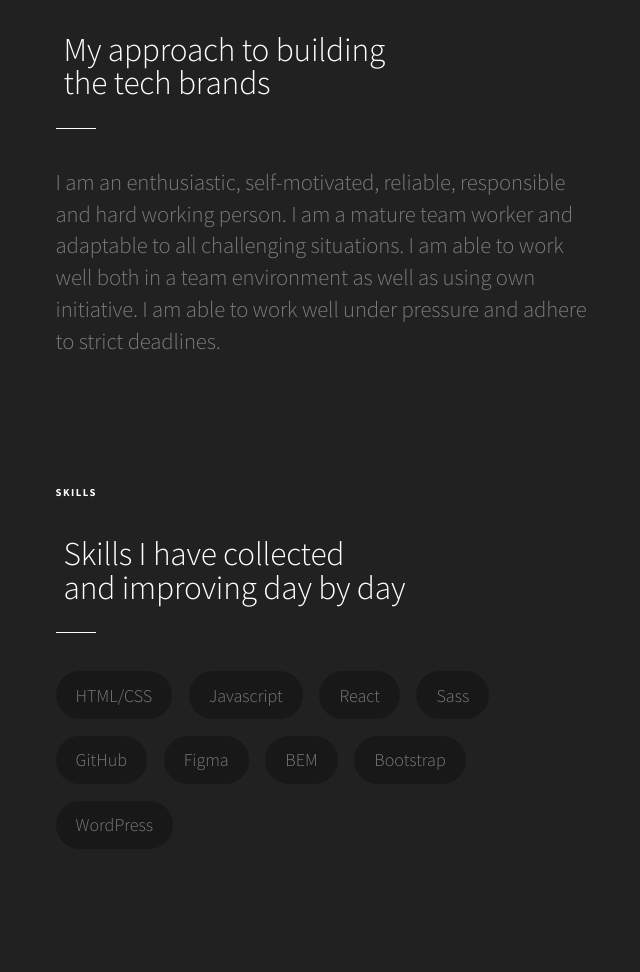
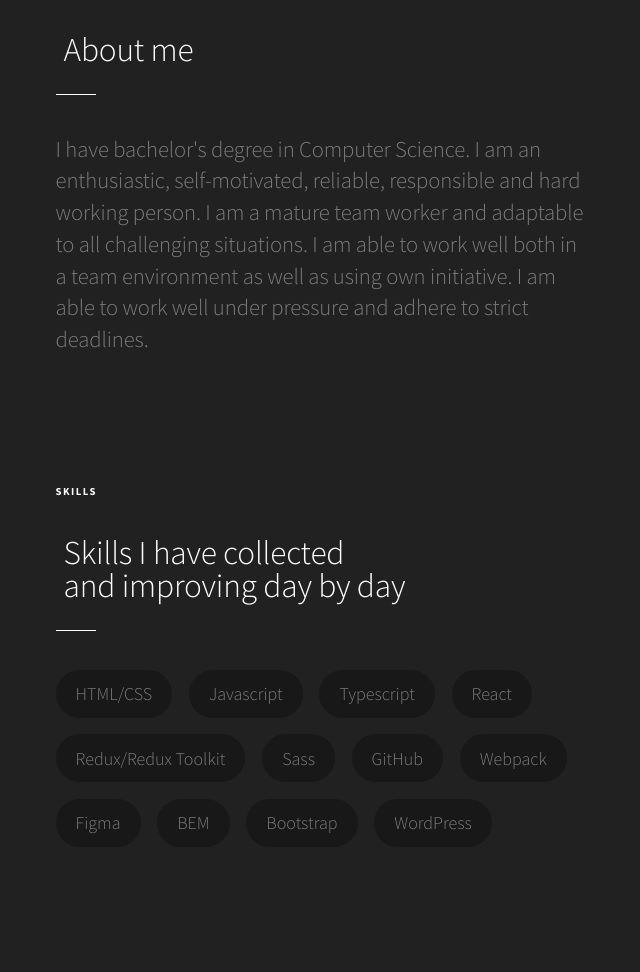
Before and after one commit to nazimajumaniyazova/nazimajumaniyazova.github.io, a plain HTML site: page index.html in a window 1280 px wide. Shown: the part 880-1852 px from the top of the page, without its empty margins (566-1206 px from the left). Drawn offline with nearby package versions, Linux system fonts and the light colour scheme.

Commit message:
fix: fix minor issues

```diff
--- a/index.html
+++ b/index.html
@@ -106,9 +106,10 @@
               </section>
               <section class="about" id="about">
                   <span class="section-name">about</span>
-                  <h2 class="about__title">My approach to building <br/> the tech brands</h2>
+                  <h2 class="about__title">About me </h2>
                   <span class="decor-line"></span>
-                  <p class="about__text">I am an enthusiastic, self-motivated, reliable, responsible and hard working person. I am a mature team worker and adaptable to all challenging situations. I am able to work well both in a team environment as well as using own initiative.
+                  <p class="about__text">I have bachelor's degree in Computer Science. I am an enthusiastic, self-motivated, reliable, responsible and hard working person.
+                     I am a mature team worker and adaptable to all challenging situations. I am able to work well both in a team environment as well as using own initiative.
                       I am able to work well under pressure and adhere to strict deadlines.</p>
               </section>
               <section class="skills" id="skills">
@@ -123,13 +124,22 @@
                           <span class="skills-list__name">Javascript</span>
                       </li>
                       <li class="skills-list__item">
+                        <span class="skills-list__name">Typescript</span>
+                    </li>
+                      <li class="skills-list__item">
                         <span class="skills-list__name">React</span>
                       </li>
+                      <li class="skills-list__item">
+                        <span class="skills-list__name">Redux/Redux Toolkit</span>
+                    </li>
                       <li class="skills-list__item">
                         <span class="skills-list__name">Sass</span>
                       </li>
                       <li class="skills-list__item">
                         <span class="skills-list__name">GitHub</span>
+                      </li>
+                      <li class="skills-list__item">
+                        <span class="skills-list__name">Webpack</span>
                       </li>
                       <li class="skills-list__item">
                         <span class="skills-list__name">Figma</span>
@@ -218,6 +228,7 @@
     <script src="./src/js/burger.js"></script>
     <script src="./src/js/provoke-scroll.js"></script>
     <script src="./src/js/download-cv.js"></script>
+    <script src="./src/js/scroll-reveal.js"></script>
 </body>
 
 </html>
--- /dev/null
+++ b/src/js/scroll-reveal.js
@@ -0,0 +1,13 @@
+const mainItems = document.querySelectorAll('.main section');
+
+ScrollReveal({
+  reset: true,
+  interval: 200,
+  delay: 300,
+  origin: 'bottom',
+  distance: '100px',
+});
+
+mainItems.forEach((section) => {
+  ScrollReveal().reveal(`.${section.getAttribute('class')}`);
+});
```
Also changed, not shown: src/js/scroll.js (deleted, +0 -22 lines).
